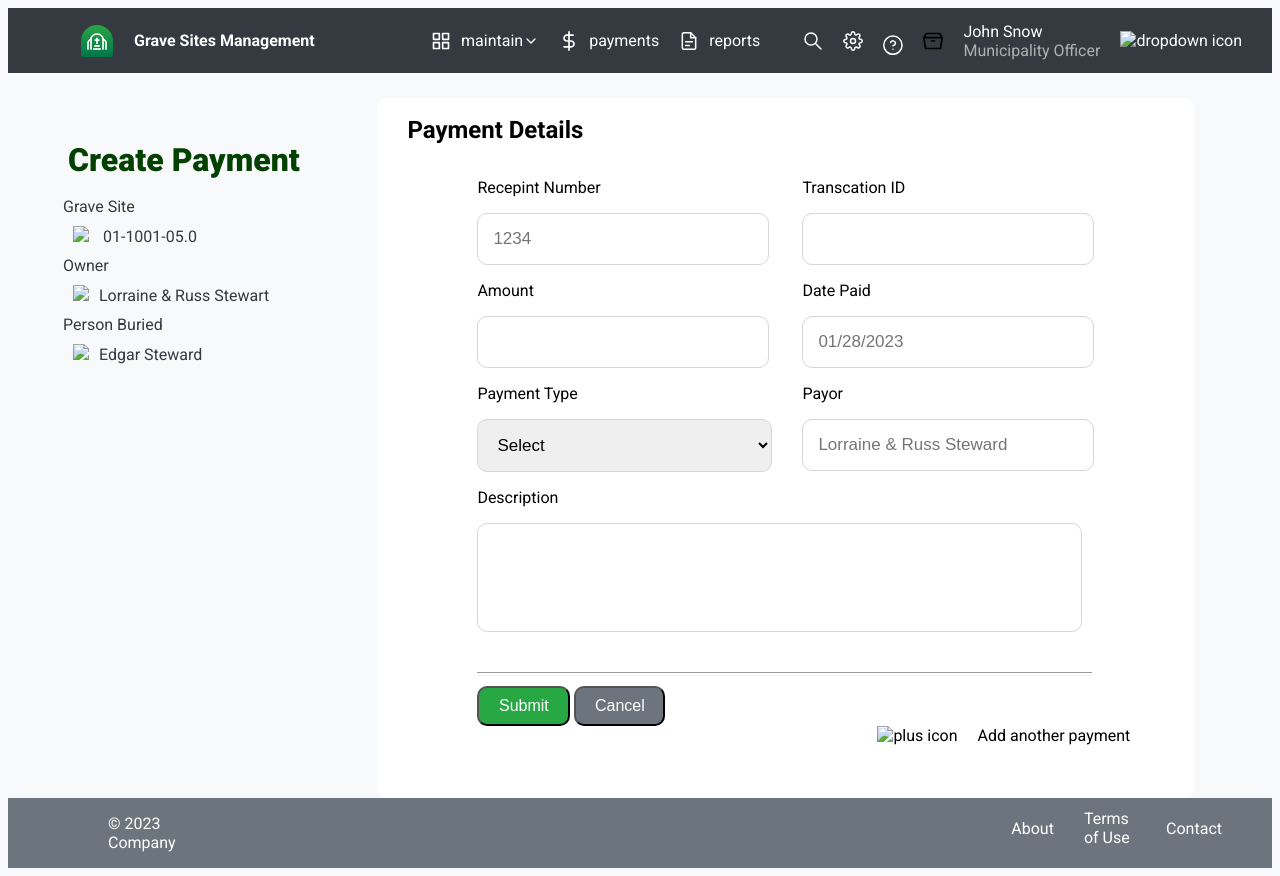
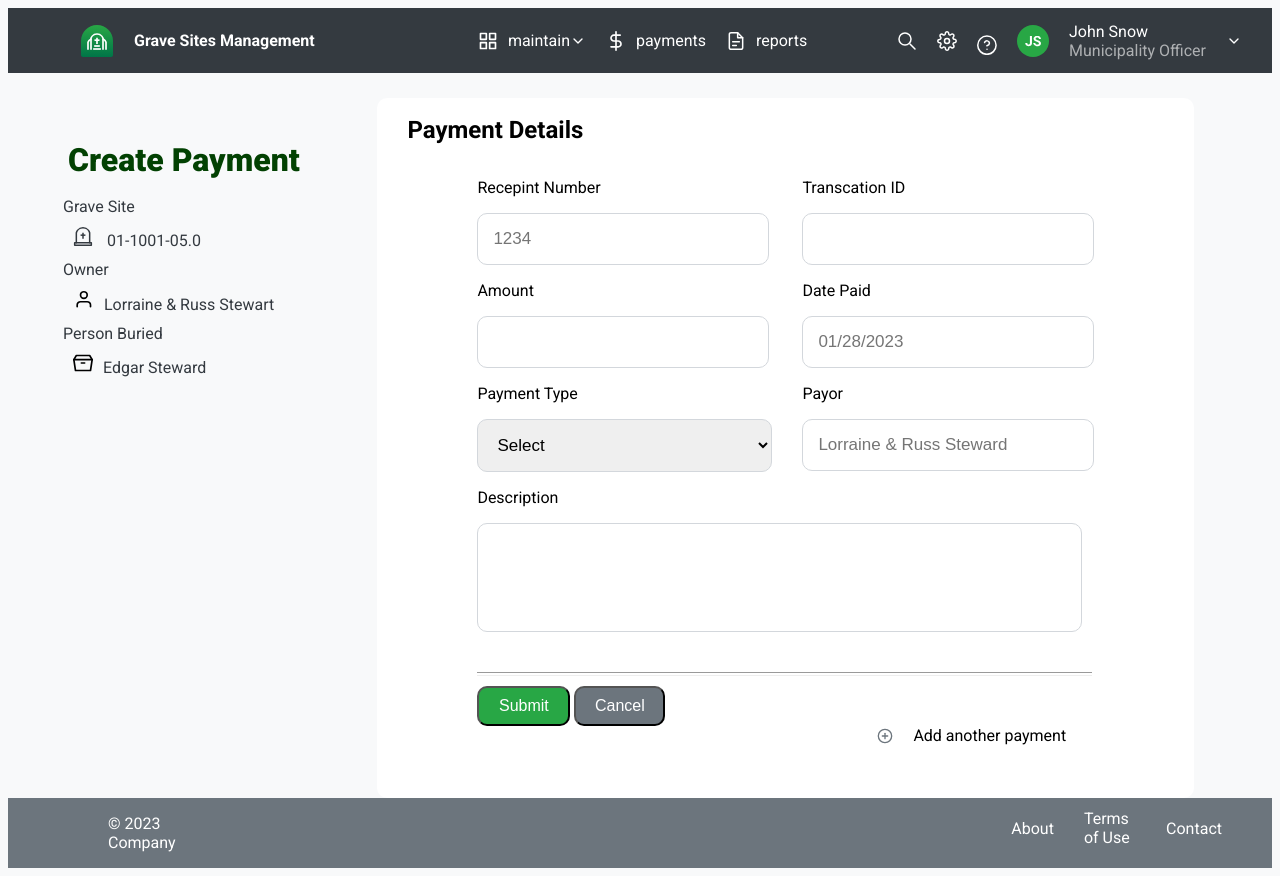
Before and after one commit to ananthikaanu/payment-new, a plain HTML site: page index.html in a window 1280 px wide. Drawn offline with Linux system fonts and the light colour scheme.

Commit message:
icons updated

```diff
--- a/index.html
+++ b/index.html
@@ -34,12 +34,12 @@
             <img src="assets/search.svg" class="third1" alt="search icon">
             <img src="assets/setup.svg" class="third2" alt="settings icon">
             <img src="assets/help.svg" class="third3" style="margin-top: 8px;" alt="help icon">
-            <img src="assets/person.svg" class="third4" alt="profile icon">
+            <img src="assets/circle.svg" class="third4" alt="profile icon">
             <div class="user">
                 <p>John Snow</p>
                 <p id="designation">Municipality Officer</p>
             </div>
-            <img src="assets/" class="third5" alt="dropdown icon">
+            <img src="assets/vector.svg" class="third5" alt="dropdown icon">
         </div>
     </header>
          <div class="fifth">
@@ -48,11 +48,11 @@
             <h1 id="name">Create Payment</h1>
             <ul class="list">
               <li>Grave Site</li>
-              <li id="grave"><img src="assets/"> 01-1001-05.0</li>
+              <li id="grave"><img src="assets/grave.svg"> 01-1001-05.0</li>
               <li>Owner</li>
-              <li id="owner"><img src="assets/">Lorraine & Russ Stewart</li>
+              <li id="owner"><img src="assets/owner.svg">Lorraine & Russ Stewart</li>
               <li>Person Buried</li>
-              <li id="Buried"><img src="assets/">Edgar Steward</li>
+              <li id="Buried"><img src="assets/person.svg">Edgar Steward</li>
              </ul>
          </div>
          </div>
@@ -87,7 +87,7 @@
             <div>
           <button id="next1">Submit</button>
           <button id="next2">Cancel</button>
-          <div id="plus"><img id="pluss" src="assets/" alt="plus icon">        Add another payment
+          <div id="plus"><img id="pluss" src="assets/plus.svg" alt="plus icon">        Add another payment
         </div>
         </div>
          </div>
```
